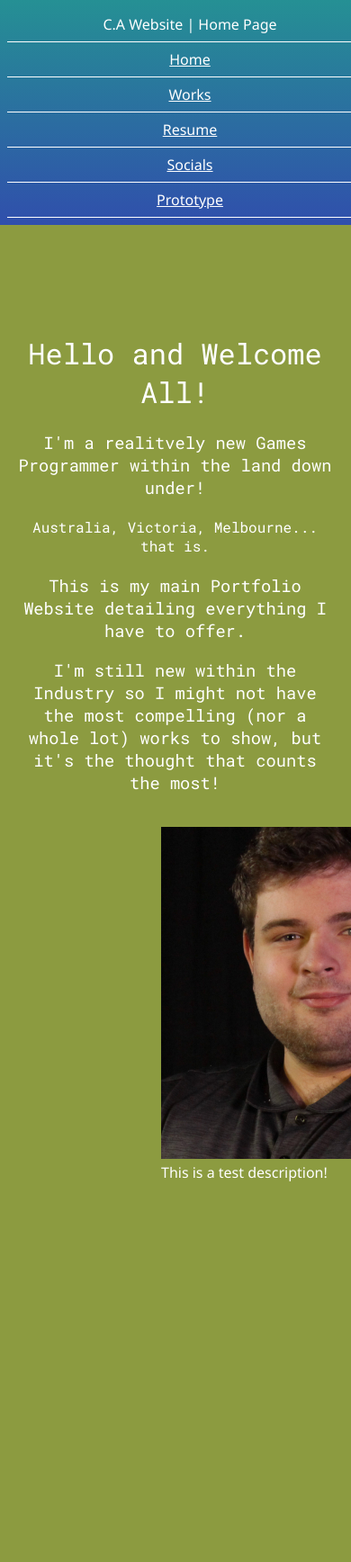
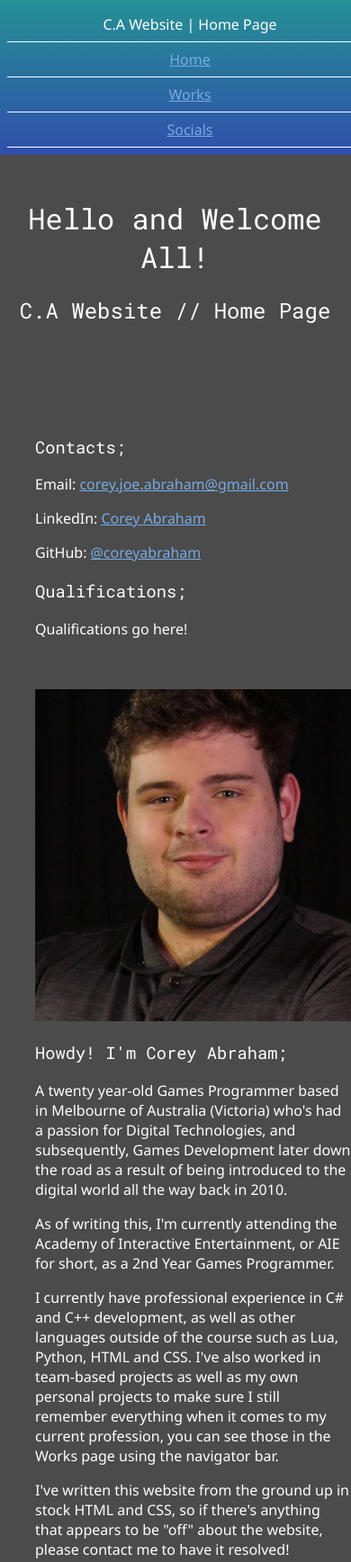
Before and after one commit to coreyabraham/coreyabraham.github.io, a plain HTML site: page index.html in a window 390 px wide. Shown: the whole page at 90% size. Before the commit the page ends 1348 px from the top, so only its background shows below. Drawn offline with Linux system fonts and the light colour scheme.

Commit message:
Updated all core HTML pages, nearly finalized base `index.html` contents, removed `resume.html` and it's associated css file

```diff
--- a/Assets/Styles/Core/index.css
+++ b/Assets/Styles/Core/index.css
@@ -1,13 +1,32 @@
+.column
+{
+    float: left;
+    width: 33.33%;
+    padding: 20px;
+}
+
+.row::after
+{
+    content: "";
+    clear: both;
+    display: table;
+}
+
+.center
+{
+    position: inherit;
+    left: 50%;
+}
+
+@media only screen and (max-width:1000px)
+{
+    .column {
+        width: 100%;
+      }
+}
+
 img
 {
-    margin: auto;
+    width: 369px;
+    height: 369px;
 }
-
-z
-{
-    color: white;
-
-    text-align: center;
-    font-family: 'Segoe UI';
-    font-weight: normal;
-}
--- a/Assets/Styles/Shared/global.css
+++ b/Assets/Styles/Shared/global.css
@@ -3,7 +3,8 @@
 body
 {
     margin: 0;
-    background-color: rgb(140, 155, 64)
+    background-color: rgb(75, 75, 75)
+    /* Original `background-color` : 140, 155, 64 */
 }
 
 #barGradient
@@ -77,7 +78,7 @@ p.c
 {
     .main
     {
-        margin-top: 350px;
+        margin-top: 200px;
     }
 
     .menu, .menuitem
@@ -95,26 +96,37 @@ p.c
     }
 }
 
-/* @media only screen and (max-width:800px)
+a
 {
-    .main
-    {
-        width: 100%;
-        padding: 0;
-    }
-} */
+    color: white;
+    font-family: 'Segoe UI';
+    font-weight: normal;
+}
 
 a:link
 {
-    color: white;
+    color: rgb(119, 170, 228);
 }
 
 a:visited
 {
-    color: white;
+    color: rgb(119, 170, 228);
+}
+
+a:hover
+{
+    color: rgb(164, 231, 240)
 }
 
 b
+{
+    color: white;
+    text-align: center;
+    font-family: 'Segoe UI';
+    font-weight: normal;
+}
+
+p
 {
     color: white;
     text-align: center;
--- a/index.html
+++ b/index.html
@@ -8,40 +8,74 @@
 		<meta name="author" content="Corey Abraham">
 		<meta name="description" content="Home Page">
 
-		<link rel="stylesheet" href="Assets/Styles/Shared/global.css">
-		<link rel="stylesheet2" href="Assets/Styles/Core/index.css">
+		<link rel="stylesheet" type="text/css" href="Assets/Styles/Shared/global.css">
+		<link rel="stylesheet" type="text/css" href="Assets/Styles/Core/index.css">
 	</header>
 
 	<body>
 		<div style="overflow: auto">
-			<div class = "menu" id = "barGradient">
-				<div class = "menuitem">C.A Website | Home Page</div>
-
-				<div class = "menuitem"><a href="index.html">Home</a></div>
-				<div class = "menuitem"><a href="./Assets/Pages/Core/works.html">Works</a></div>
-				<div class = "menuitem"><a href="./Assets/Pages/Core/resume.html">Resume</a></div>
-				<div class = "menuitem"><a href="./Assets/Pages/Core/socials.html">Socials</a></div>
-
-				<div class = "menuitem"><a href="./Assets/Pages/Testing/prototype.html">Prototype</a></div>
+			<div class="menu" id="barGradient">
+				<div class="menuitem">C.A Website | Home Page</div>
+				<div class="menuitem"><a href="index.html">Home</a></div>
+				<div class="menuitem"><a href="./Assets/Pages/Core/works.html">Works</a></div>
+				<div class="menuitem"><a href="./Assets/Pages/Core/socials.html">Socials</a></div>
 			</div>
 
-			<div class = "main">
+			<div class="main">
 				<h1>Hello and Welcome All!</h1>
+				<h2>C.A Website // Home Page</h2>
 
-				<p class = "b">
-					<h3>I'm a realitvely new Games Programmer within the land down under!</h3>
-					<h4>Australia, Victoria, Melbourne... that is.</h4>
-				</p>
+				<span style="display: inline-block; height: 60px;"></span>
 
-				<p class = "b">
-					<h3>This is my main Portfolio Website detailing everything I have to offer.</h3>
-					<h3>I'm still new within the Industry so I might not have the most compelling (nor a whole lot) works to show, but it's the thought that counts the most!</h3>
-				</p>
+				<div class="center">
+					<div class="row">
+						<div class="column">
+							<h3 style="text-align: inherit;">Contacts;</h3>
 
-				<p class = "c">
-					<a><img title="Frutiger Aero - Indoor Space" src="./Assets/Images/ca_zoom.jpg" width="369" height="369"></a>
-					<b>This is a test description!</b>
-				</p>
+							<a style="text-align: left">Email:</a>
+							<a href="mailto:corey.joe.abraham@gmail.com">corey.joe.abraham@gmail.com</a>
+
+							<p></p>
+
+							<a style="text-align: left">LinkedIn:</a>
+							<a href="https://www.linkedin.com/in/coreyab/">Corey Abraham</a>
+
+							<p></p>
+
+							<a style="text-align: left">GitHub:</a>
+							<a href="https://github.com/coreyabraham">@coreyabraham</a>
+
+							<h3 style="text-align: inherit;">Qualifications;</h3>
+
+							<p style="text-align: left">
+								Qualifications go here!
+							</p>
+						</div>
+
+						<div class="column">
+							<img src="./Assets/Images/ca_zoom.jpg">
+
+							<h3 style="text-align: inherit;">Howdy! I'm Corey Abraham;</h3>
+
+							<p style="text-align: left">
+								A twenty year-old Games Programmer based in Melbourne of Australia (Victoria) who's had a passion for Digital Technologies,
+								and subsequently, Games Development later down the road as a result of being introduced to the digital world all the way back in 2010.
+							</p>
+
+							<p style="text-align: left">As of writing this, I'm currently attending the Academy of Interactive Entertainment, or AIE for short, as a 2nd Year Games Programmer.</p>
+
+							<p style="text-align: left">
+								I currently have professional experience in C# and C++ development, as well as other languages outside of the course such as
+								Lua, Python, HTML and CSS. I've also worked in team-based projects as well as my own personal projects to make sure I still remember everything when it comes to my current profession,
+								you can see those in the Works page using the navigator bar.
+							</p>
+
+							<p style="text-align: left">
+								I've written this website from the ground up in stock HTML and CSS, so if there's anything that appears to be "off" about the website, please contact me to have it resolved!
+							</p>
+						</div>
+					</div>
+				</div>
 			</div>
 		</div>
 	</body>
```
Also changed, not shown: 404.html (+2 -2 lines), Assets/Pages/Core/resume.html (deleted, +0 -33 lines), Assets/Pages/Core/socials.html (+8 -11 lines), Assets/Pages/Core/works.html (+8 -11 lines), Assets/Styles/Core/resume.css (deleted).
